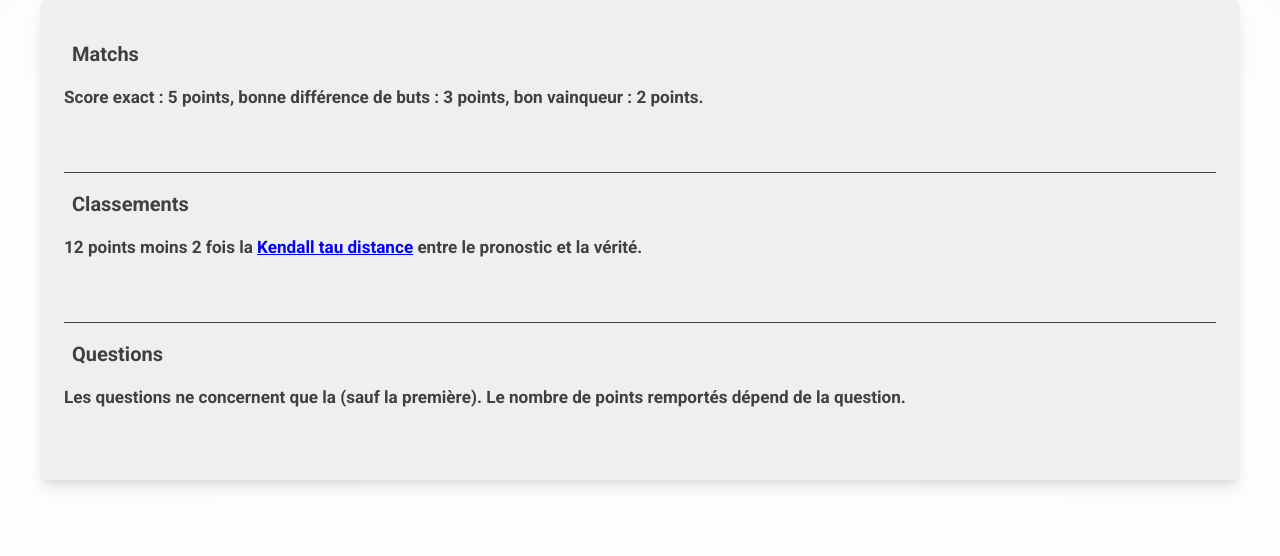
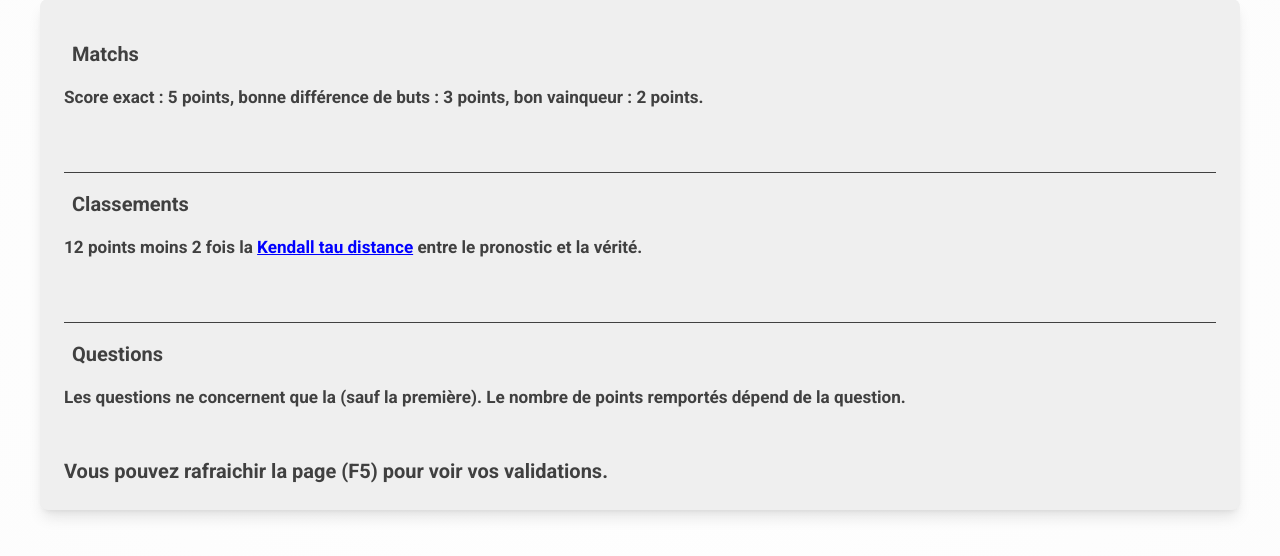
Before and after one commit to GodartVincent/CDM2022Prono, a Django app: template prono/polls/templates/polls/detailPoll.html in a window 1280 px wide. Shown: the part 113-669 px from the top of the page. Run offline with Django 4.2, Linux system fonts and the light colour scheme; the template is opened without the code that fills it, so the values that code supplies are empty; parts of the project's set-up code (start-up, migrations or seed data) failed here and were passed over.

Commit message:
add text message at the bottom to encorage refreshing the page

```diff
--- a/prono/polls/templates/polls/detailPoll.html
+++ b/prono/polls/templates/polls/detailPoll.html
@@ -49,5 +49,7 @@
       </div>
     </div>
 
+    <h1 class="poll__title-text">{{"Vous pouvez rafraichir la page (F5) pour voir vos validations."}}</h1>
+
   </div>
 {% endblock %}
```
